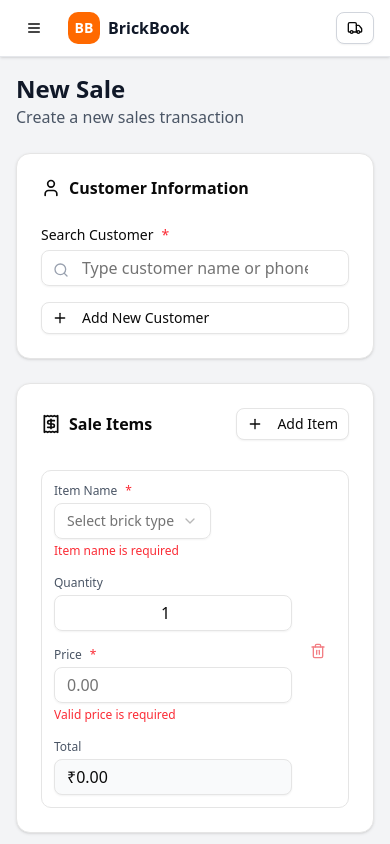
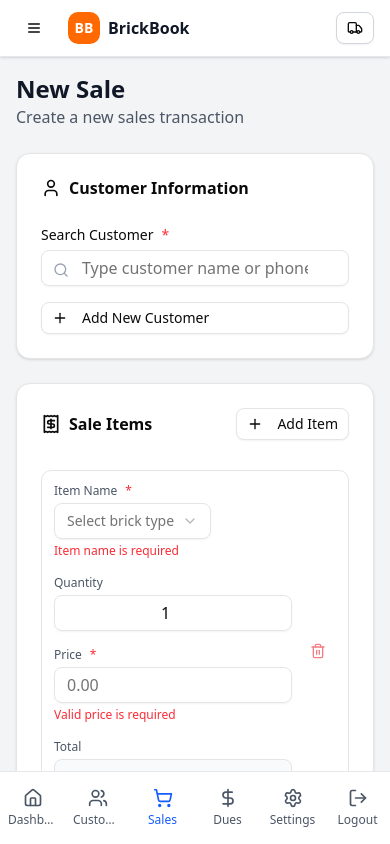
Before and after one commit to Shubharvey/brickbook, a Next.js app: page /sales in a window 390 px wide. Built offline with nearby package versions, Linux system fonts and the light colour scheme.

Commit message:
Your commit message

```diff
--- a/src/components/dashboard/DashboardPage.tsx
+++ b/src/components/dashboard/DashboardPage.tsx
@@ -11,7 +11,6 @@ import {
   DollarSign,
   FileText,
   Clock,
-  Home,
 } from "lucide-react";
 import { useAuth } from "@/contexts/AuthContext";
 import Link from "next/link";
@@ -95,42 +94,9 @@ export default function DashboardPage() {
     },
   ];
 
-  const bottomNavActions = [
-    {
-      title: "Dashboard",
-      icon: Home,
-      href: "/dashboard",
-      color: "text-gray-600",
-    },
-    {
-      title: "Customers",
-      icon: Users,
-      href: "/customers",
-      color: "text-gray-600",
-    },
-    {
-      title: "Sales",
-      icon: ShoppingCart,
-      href: "/sales",
-      color: "text-gray-600",
-    },
-    {
-      title: "Dues",
-      icon: DollarSign,
-      href: "/dues",
-      color: "text-gray-600",
-    },
-    {
-      title: "Reports",
-      icon: FileText,
-      href: "/reports",
-      color: "text-gray-600",
-    },
-  ];
-
   if (isLoading) {
     return (
-      <div className="space-y-6 pb-20">
+      <div className="space-y-6 pb-20 md:pb-6">
         {" "}
         {/* Added padding for bottom nav */}
         <div className="animate-pulse">
@@ -227,23 +193,7 @@ export default function DashboardPage() {
           </CardContent>
         </Card>
       </div>
-      {/* Mobile Bottom Navigation */}
-      <div className="fixed bottom-0 left-0 right-0 bg-white border-t border-gray-200 md:hidden z-50">
-        <div className="flex justify-around items-center py-2">
-          {bottomNavActions.map((action, index) => (
-            <Link
-              key={index}
-              href={action.href}
-              className="flex flex-col items-center justify-center p-2 min-w-0 flex-1"
-            >
-              <action.icon className={`h-5 w-5 ${action.color} mb-1`} />
-              <span className="text-xs text-gray-600 text-center truncate w-full">
-                {action.title}
-              </span>
-            </Link>
-          ))}
-        </div>
-      </div>
+      {/* OLD BOTTOM NAVIGATION REMOVED FROM HERE */}
     </div>
   );
 }
--- /dev/null
+++ b/src/components/layout/BottomNavigation.tsx
@@ -0,0 +1,101 @@
+"use client";
+
+import Link from "next/link";
+import { usePathname, useRouter } from "next/navigation";
+import { useAuth } from "@/contexts/AuthContext";
+import {
+  Home,
+  Users,
+  ShoppingCart,
+  DollarSign,
+  FileText,
+  Truck,
+  Settings,
+  LogOut,
+} from "lucide-react";
+
+export default function BottomNavigation() {
+  const pathname = usePathname();
+  const { logout } = useAuth();
+  const router = useRouter();
+
+  const handleLogout = async () => {
+    await logout();
+    router.push("/");
+  };
+
+  const navItems = [
+    {
+      title: "Dashboard",
+      icon: Home,
+      href: "/dashboard",
+    },
+    {
+      title: "Customers",
+      icon: Users,
+      href: "/customers",
+    },
+    {
+      title: "Sales",
+      icon: ShoppingCart,
+      href: "/sales",
+    },
+    {
+      title: "Dues",
+      icon: DollarSign,
+      href: "/dues",
+    },
+    {
+      title: "Settings",
+      icon: Settings,
+      href: "/settings",
+    },
+  ];
+
+  const isActive = (href: string) => {
+    if (href === "/dashboard") {
+      return pathname === "/dashboard";
+    }
+    return pathname.startsWith(href);
+  };
+
+  return (
+    <div className="fixed bottom-0 left-0 right-0 bg-white border-t border-gray-200 md:hidden z-50">
+      <div className="flex justify-around items-center py-2">
+        {navItems.map((item, index) => {
+          const active = isActive(item.href);
+          return (
+            <Link
+              key={index}
+              href={item.href}
+              className={`flex flex-col items-center justify-center p-2 min-w-0 flex-1 transition-colors ${
+                active ? "text-blue-600" : "text-gray-600"
+              }`}
+            >
+              <item.icon
+                className={`h-5 w-5 mb-1 ${
+                  active ? "text-blue-600" : "text-gray-600"
+                }`}
+              />
+              <span
+                className={`text-xs text-center truncate w-full ${
+                  active ? "text-blue-600 font-medium" : "text-gray-600"
+                }`}
+              >
+                {item.title}
+              </span>
+            </Link>
+          );
+        })}
+
+        <button
+          onClick={handleLogout}
+          className="flex flex-col items-center justify-center p-2 min-w-0 flex-1 text-gray-600 transition-colors hover:text-red-600"
+        >
+          <LogOut className="h-5 w-5 mb-1" />
+          <span className="text-xs text-center truncate w-full">Logout</span>
+        </button>
+      </div>
+    </div>
+  );
+}
--- a/src/components/layout/DashboardLayout.tsx
+++ b/src/components/layout/DashboardLayout.tsx
@@ -1,9 +1,10 @@
 "use client";
 
 import { useState, useEffect } from "react";
-import { Menu, X, Truck, Bell } from "lucide-react";
+import { Menu, Truck, Bell } from "lucide-react";
 import { Button } from "@/components/ui/button";
 import Sidebar from "./Sidebar";
+import BottomNavigation from "./BottomNavigation"; // ADD THIS IMPORT
 import Link from "next/link";
 import { useAuth } from "@/contexts/AuthContext";
 
@@ -64,11 +65,6 @@ export default function DashboardLayout({
     } finally {
       setIsLoading(false);
     }
-  };
-
-  // Helper function to handle hover effects only on non-touch devices
-  const getHoverClasses = (baseClasses: string, hoverClasses: string) => {
-    return `${baseClasses} hover:${hoverClasses}`;
   };
 
   return (
@@ -164,10 +160,13 @@ export default function DashboardLayout({
           </div>
         </header>
 
-        {/* Page content */}
-        <main className="flex-1 overflow-auto">
+        {/* Page content - ADD BOTTOM PADDING FOR MOBILE */}
+        <main className="flex-1 overflow-auto pb-20 lg:pb-0">
           <div className="p-4 lg:p-6">{children}</div>
         </main>
+
+        {/* ADD BOTTOM NAVIGATION HERE */}
+        <BottomNavigation />
       </div>
     </div>
   );
```
